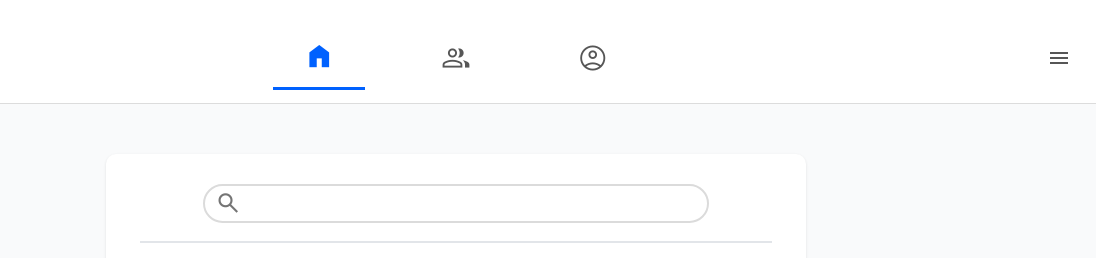
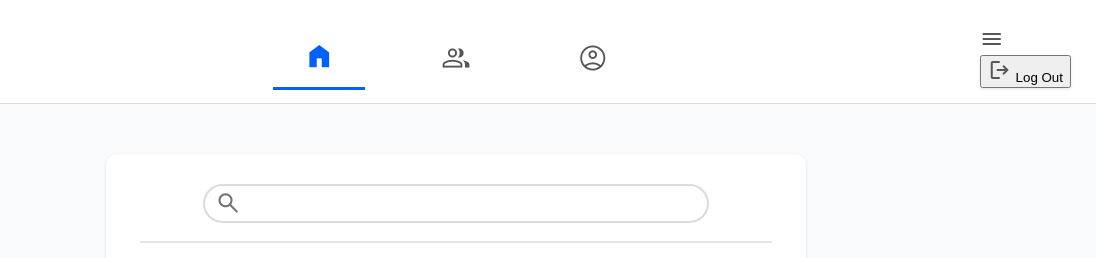
Before and after one commit to zhonggruii/JolibeeLovers, a plain HTML site: page index.html in a window 1280 px wide. Shown: the top 258 px of the page, 184-1280 px from the left. Drawn offline with nearby package versions, Linux system fonts and the light colour scheme; no server answers.

Commit message:
forum v2.2 - created dropdown menu for log out

```diff
--- a/index.html
+++ b/index.html
@@ -40,7 +40,17 @@
 
 			<!--logout & other options-->
 			<div class="options-area-header options-header">
-				<span class="material-symbols-outlined">menu</span>
+				<div class="dropdown">
+					<span class="material-symbols-outlined">menu</span>
+					<!--dropdown content (modular)-->
+					<div class="dropdown-container box-shadow">
+						<!--logout option-->
+						<button class="dropdown-button" id="signOutBtn">
+							<span class="dropdown-icon material-symbols-outlined">logout</span>
+							Log Out
+						</button>
+					</div>
+				</div>
 			</div>
         </header>
 
```
